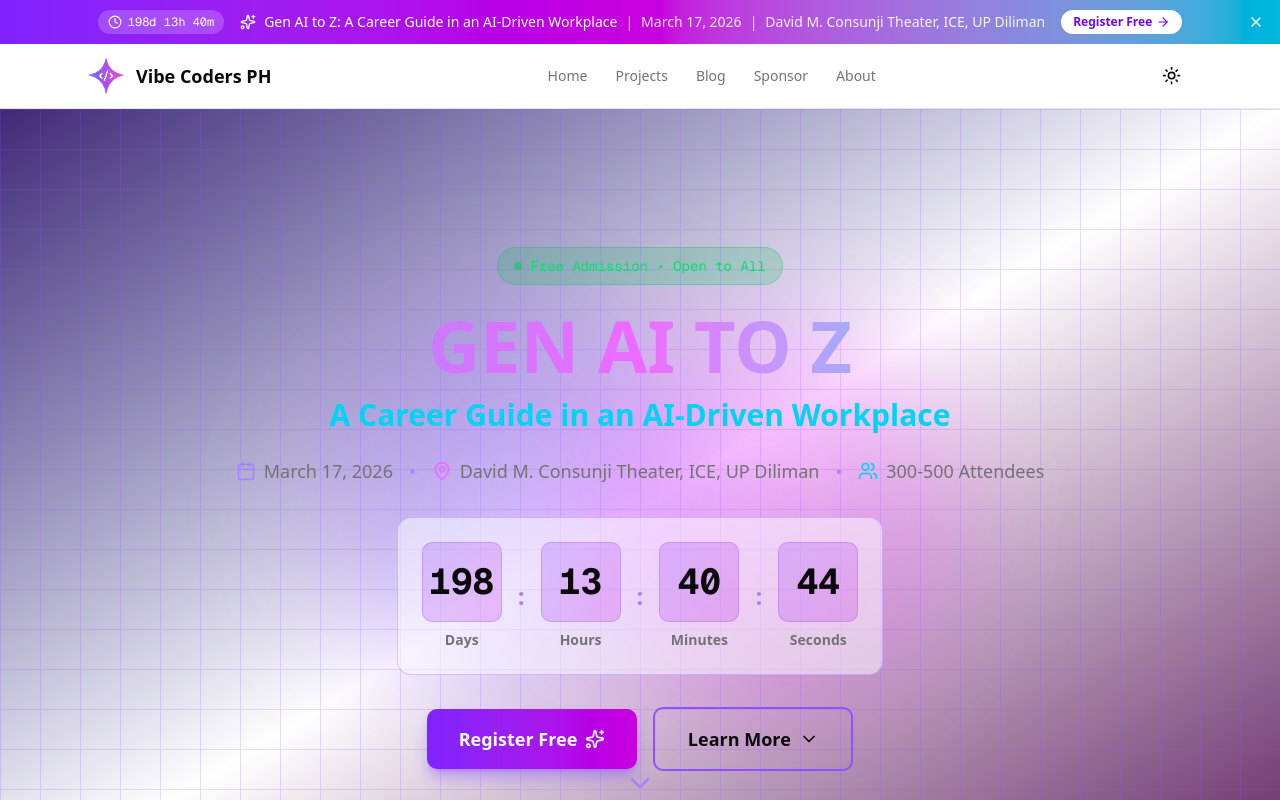
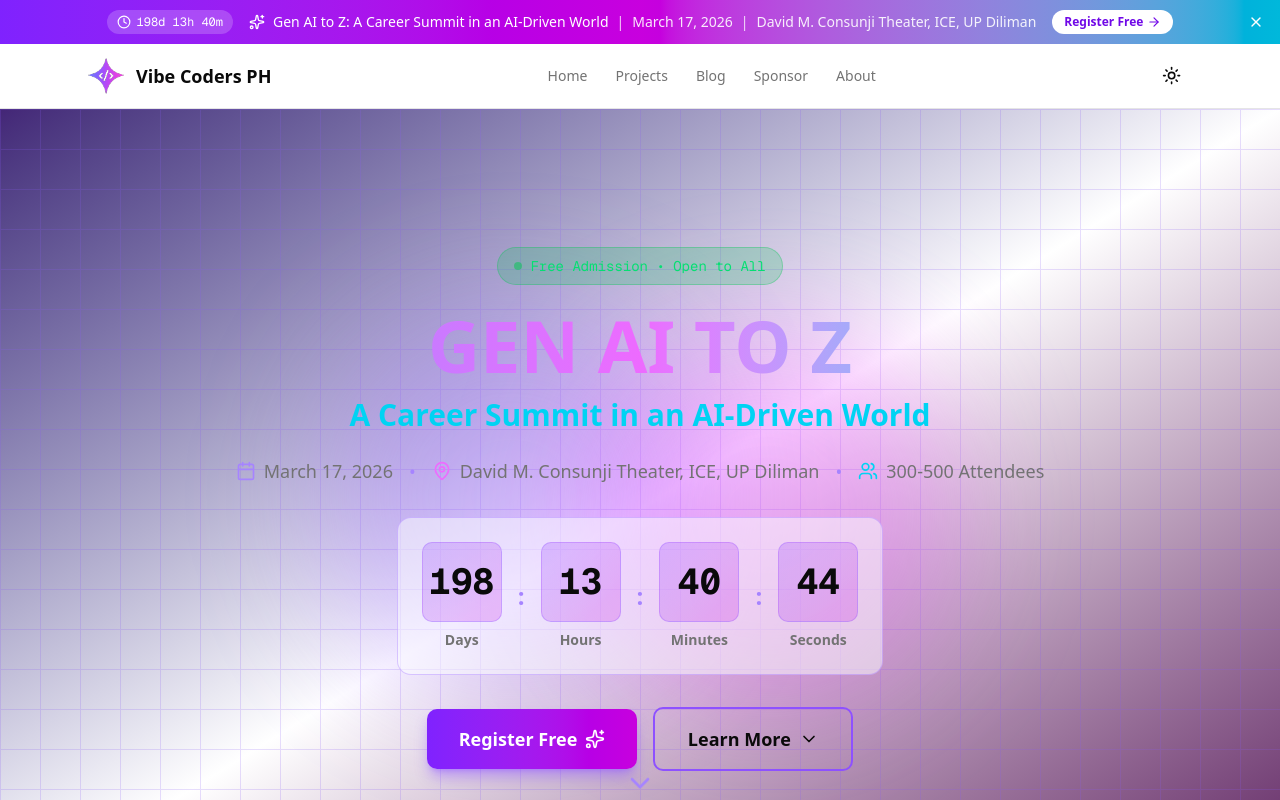
Before and after one commit to vaestrada/vibe-coder-ph, a Next.js app: page /events/gen-ai-to-z in a window 1280 px wide. Shown: the top 800 px of the page. Built offline with nearby package versions, Linux system fonts and the light colour scheme.

Commit message:
feat: update event subtitle to 'A Career Summit in an AI-Driven World'

```diff
--- a/app/api/send-verification/route.ts
+++ b/app/api/send-verification/route.ts
@@ -44,7 +44,7 @@ export async function POST(request: NextRequest) {
       <h1 style="font-size: 24px; font-weight: bold; background: linear-gradient(to right, #8b5cf6, #d946ef, #06b6d4); -webkit-background-clip: text; -webkit-text-fill-color: transparent; margin: 0;">
         Gen AI to Z
       </h1>
-      <p style="color: #a1a1aa; margin-top: 8px;">A Career Guide in an AI-Driven Workplace</p>
+      <p style="color: #a1a1aa; margin-top: 8px;">A Career Summit in an AI-Driven World</p>
     </div>
 
     <!-- Main Content -->
@@ -52,7 +52,7 @@ export async function POST(request: NextRequest) {
       <h2 style="font-size: 20px; margin: 0 0 16px 0;">Hi ${fullName}! 👋</h2>
 
       <p style="color: #d4d4d8; line-height: 1.6; margin: 0 0 24px 0;">
-        Thank you for registering for <strong>Gen AI to Z: A Career Guide in an AI-Driven Workplace</strong>.
+        Thank you for registering for <strong>Gen AI to Z: A Career Summit in an AI-Driven World</strong>.
         Please confirm your email address to complete your registration.
       </p>
 
--- a/app/events/gen-ai-to-z/page.tsx
+++ b/app/events/gen-ai-to-z/page.tsx
@@ -10,7 +10,7 @@ export const metadata: Metadata = {
   title: "Gen AI to Z - Career Guide in AI-Driven Workplace | March 17, 2026",
   description: "Full-day career forum at UP Diliman. Learn how AI is reshaping work with talks, panels, and community networking. For students & professionals. Free admission. 300-500 expected attendees.",
   openGraph: {
-    title: "Gen AI to Z - A Career Guide in an AI-Driven Workplace",
+    title: "Gen AI to Z - A Career Summit in an AI-Driven World",
     description: "March 17, 2026 at David M. Consunji Theater, ICE, UP Diliman. Discover AI career paths with talks, panels, and hands-on demonstrations. Free admission.",
     images: [{ url: "/events/gen-ai-to-z-og.jpg", width: 1200, height: 630 }],
     type: "website",
@@ -116,7 +116,7 @@ export default function GenAItoZPage() {
   const eventSchema = {
     "@context": "https://schema.org",
     "@type": "Event",
-    "name": "Gen AI to Z: A Career Guide in an AI-Driven Workplace",
+    "name": "Gen AI to Z: A Career Summit in an AI-Driven World",
     "startDate": "2026-03-17T08:00:00+08:00",
     "endDate": "2026-03-17T17:00:00+08:00",
     "eventAttendanceMode": "https://schema.org/OfflineEventAttendanceMode",
@@ -190,7 +190,7 @@ export default function GenAItoZPage() {
             </h1>
 
             <p className="text-2xl sm:text-3xl text-cyan-400 mb-6 font-semibold animate-fade-in-up" style={{ animationDelay: '200ms' }}>
-              A Career Guide in an AI-Driven Workplace
+              A Career Summit in an AI-Driven World
             </p>
 
             <div className="flex flex-col sm:flex-row items-center justify-center gap-4 text-lg mb-8 text-muted-foreground animate-fade-in-up" style={{ animationDelay: '400ms' }}>
--- a/app/events/gen-ai-to-z/register/page.tsx
+++ b/app/events/gen-ai-to-z/register/page.tsx
@@ -7,7 +7,7 @@ import { ArrowLeft } from "lucide-react";
 
 export const metadata: Metadata = {
   title: "Register - Gen AI to Z Event | March 17, 2026",
-  description: "Register for Gen AI to Z: A Career Guide in an AI-Driven Workplace. Free admission. March 17, 2026 at David M. Consunji Theater, ICE, UP Diliman.",
+  description: "Register for Gen AI to Z: A Career Summit in an AI-Driven World. Free admission. March 17, 2026 at David M. Consunji Theater, ICE, UP Diliman.",
   robots: { index: true, follow: true },
 };
 
--- a/components/announcement-bar.tsx
+++ b/components/announcement-bar.tsx
@@ -59,7 +59,7 @@ export function AnnouncementBar() {
           <span className="flex items-center gap-2 font-medium">
             <Sparkles className="w-4 h-4 flex-shrink-0" />
             <span className="hidden sm:inline">
-              Gen AI to Z: A Career Guide in an AI-Driven Workplace
+              Gen AI to Z: A Career Summit in an AI-Driven World
             </span>
             <span className="sm:hidden">Gen AI to Z</span>
             <span className="text-white/80">|</span>
--- a/components/event-announcement-modal.tsx
+++ b/components/event-announcement-modal.tsx
@@ -116,7 +116,7 @@ export function EventAnnouncementModal() {
                   Gen AI to Z
                 </h2>
                 <p id="event-modal-desc" className="mt-1 text-base text-white/70">
-                  A Career Guide in an AI-Driven Workplace
+                  A Career Summit in an AI-Driven World
                 </p>
 
                 {/* Event highlights - horizontal */}
--- a/events/gen-ai-to-z.md
+++ b/events/gen-ai-to-z.md
@@ -1,5 +1,5 @@
 # GEN AI TO Z
-### A Career Guide in an AI-Driven Workplace
+### A Career Summit in an AI-Driven World
 
 **March 17, 2026 | 8:00 AM – 5:00 PM**
 **David M. Consunji Theater, UP Diliman**
@@ -181,4 +181,4 @@ The question isn’t **“Will AI change my career?”**
 It’s **“Will I know how to use it when it does?”**
 
 **Gen AI to Z**
-*A Career Guide in an AI-Driven Workplace*
+*A Career Summit in an AI-Driven World*
```
